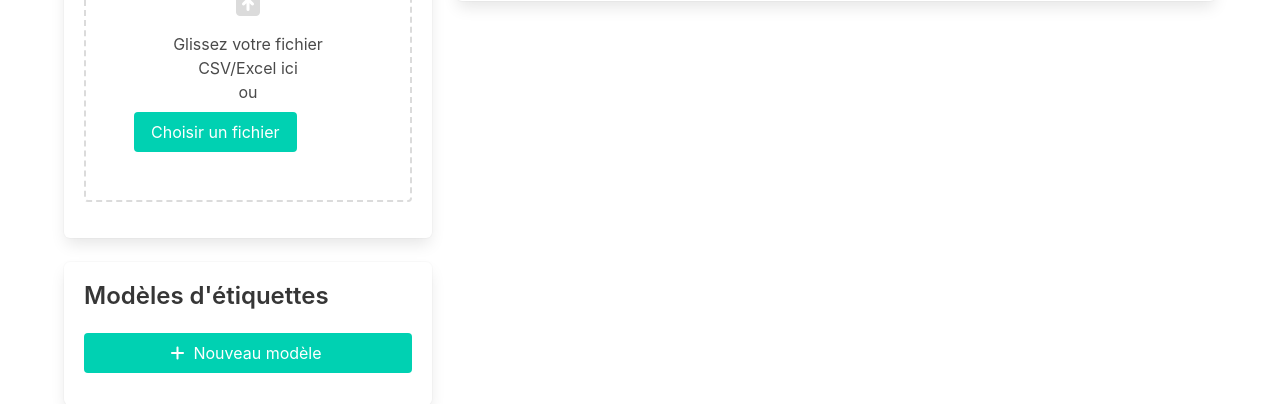
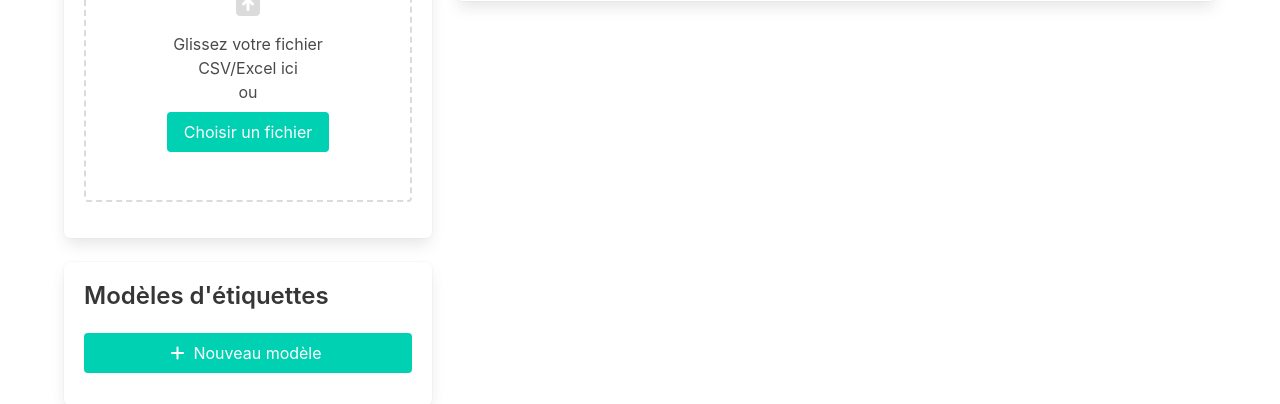
Before and after one commit to ralphi2811/CSV2ZebraLabel, a Flask app: page / in a window 1280 px wide. Shown: the part 245-649 px from the top of the page. Run offline with Flask 3, Linux system fonts and the light colour scheme; data that the repository does not hold is empty.

Commit message:
Ajout de styles CSS pour améliorer l'affichage de la zone de téléchargement de fichiers

```diff
--- a/app/static/css/style.css
+++ b/app/static/css/style.css
@@ -9,6 +9,25 @@
     border: 2px dashed #dbdbdb;
     border-radius: 4px;
     transition: all 0.3s ease;
+}
+
+.file-upload-zone .file {
+    display: flex;
+    justify-content: center;
+    width: 100%;
+    padding: 0 1rem;
+}
+
+.file-upload-zone .file-label {
+    width: 100%;
+    display: flex;
+    justify-content: center;
+}
+
+.file-upload-zone .file-cta {
+    min-width: 150px;
+    display: flex;
+    justify-content: center;
 }
 
 .file-upload-zone:hover,
```
